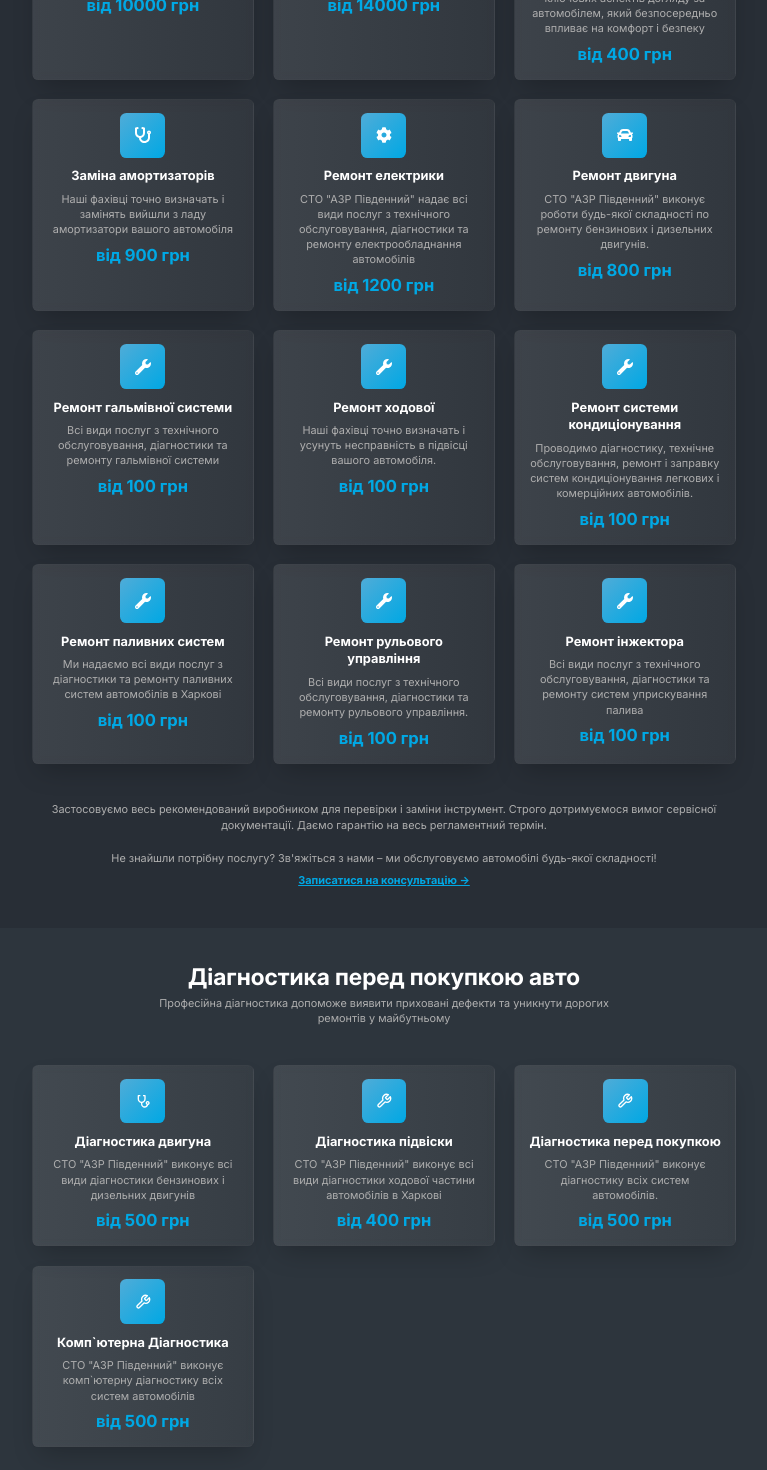
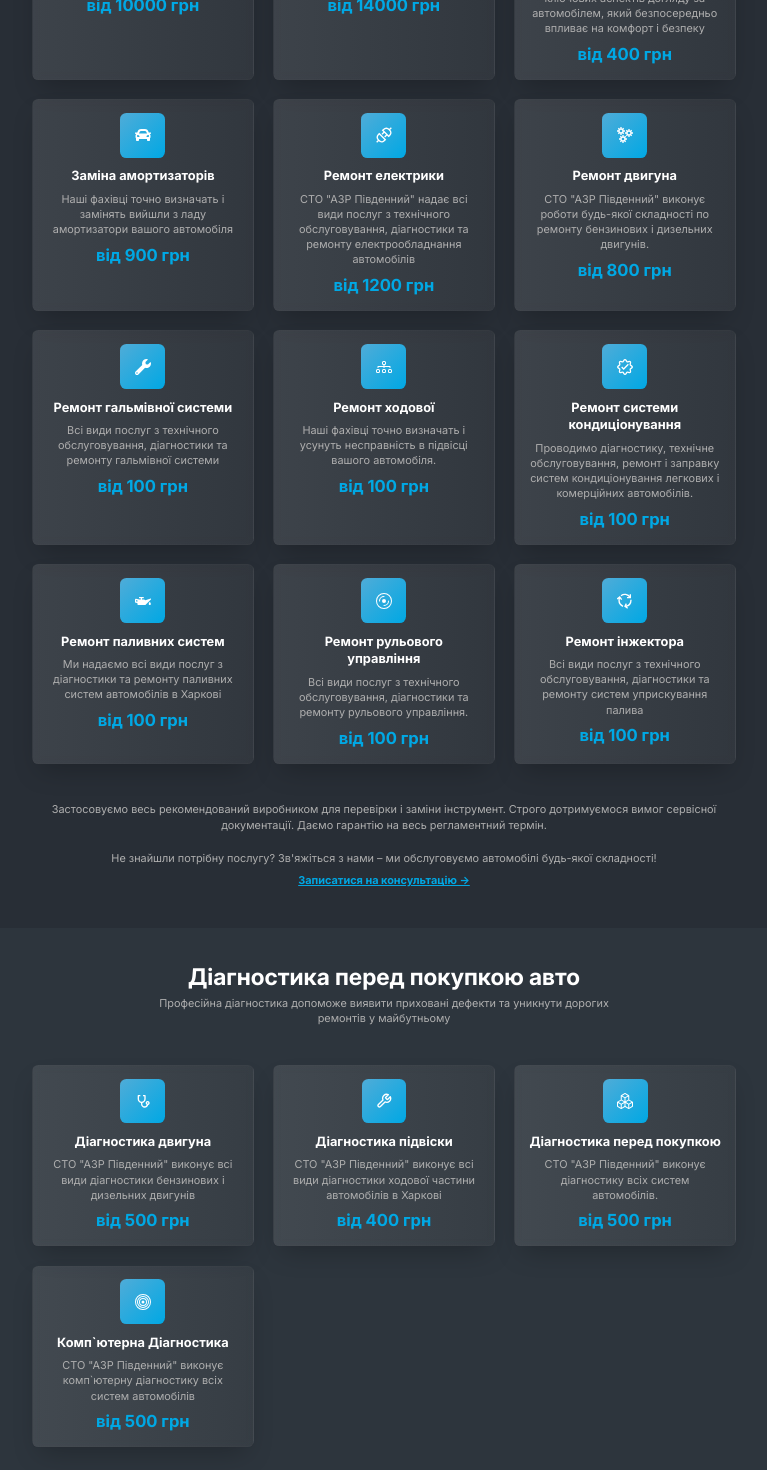
Before and after one commit to 9NBelka/AZR-pivdenniy, a React (Vite) app: page / in a window 1280 px wide. Shown: the part 880-2350 px from the top of the page, without its empty margins (256-1023 px from the left). Built offline with nearby package versions, Linux system fonts and the light colour scheme.

Commit message:
change icons

```diff
--- a/src/components/AZRLandingComponents/DiagnosticsSection/DiagnosticsSection.jsx
+++ b/src/components/AZRLandingComponents/DiagnosticsSection/DiagnosticsSection.jsx
@@ -4,6 +4,7 @@ import { LuGauge, LuWrench } from 'react-icons/lu';
 import { RiStethoscopeLine, RiTestTubeLine } from 'react-icons/ri';
 import { MdOutlineCameraAlt } from 'react-icons/md';
 import { IoEyeOutline } from 'react-icons/io5';
+import { BsBoxes, BsBullseye } from 'react-icons/bs';
 
 const diagnostics = [
   {
@@ -22,14 +23,14 @@ const diagnostics = [
     idCard: 'engine-diagnostics',
   },
   {
-    icon: <LuWrench className={styles.cardIcon} />,
+    icon: <BsBoxes className={styles.cardIcon} />,
     title: 'Діагностика перед покупкою',
     description: 'СТО "АЗР Південний" виконує діагностику всіх систем автомобілів.',
     price: 'від 500 грн',
     idCard: 'transmission-diagnostics',
   },
   {
-    icon: <LuWrench className={styles.cardIcon} />,
+    icon: <BsBullseye className={styles.cardIcon} />,
     title: 'Комп`ютерна Діагностика',
     description: 'СТО "АЗР Південний" виконує комп`ютерну діагностику всіх систем автомобілів',
     price: 'від 500 грн',
--- a/src/components/AZRLandingComponents/ServicesSection/ServicesSection.jsx
+++ b/src/components/AZRLandingComponents/ServicesSection/ServicesSection.jsx
@@ -1,5 +1,15 @@
-import { FaWrench, FaCog, FaBullseye, FaStethoscope, FaDotCircle, FaCar } from 'react-icons/fa';
+import {
+  FaWrench,
+  FaCog,
+  FaBullseye,
+  FaStethoscope,
+  FaDotCircle,
+  FaCar,
+  FaOilCan,
+} from 'react-icons/fa';
 import styles from './ServicesSection.module.scss';
+import { GrAction, GrCycle, GrServices, GrValidate } from 'react-icons/gr';
+import { BsDiagram3, BsDisc } from 'react-icons/bs';
 
 const services = [
   {
@@ -25,7 +35,7 @@ const services = [
     idCard: 'suspension-repair',
   },
   {
-    icon: <FaStethoscope className={styles.cardIcon} />,
+    icon: <FaCar className={styles.cardIcon} />,
     title: 'Заміна амортизаторів',
     description:
       'Наші фахівці точно визначать і замінять вийшли з ладу амортизатори вашого автомобіля',
@@ -33,7 +43,7 @@ const services = [
     idCard: 'electrical-repair',
   },
   {
-    icon: <FaCog className={styles.cardIcon} />,
+    icon: <GrAction className={styles.cardIcon} />,
     title: 'Ремонт електрики',
     description:
       'СТО "АЗР Південний" надає всі види послуг з технічного обслуговування, діагностики та ремонту електрообладнання автомобілів',
@@ -41,7 +51,7 @@ const services = [
     idCard: 'brake-system-repair-and-maintenance',
   },
   {
-    icon: <FaCar className={styles.cardIcon} />,
+    icon: <GrServices className={styles.cardIcon} />,
     title: 'Ремонт двигуна',
     description:
       'СТО "АЗР Південний" виконує роботи будь-якої складності по ремонту бензинових і дизельних двигунів.',
@@ -57,7 +67,7 @@ const services = [
     idCard: 'auto-parts',
   },
   {
-    icon: <FaWrench className={styles.cardIcon} />,
+    icon: <BsDiagram3 className={styles.cardIcon} />,
     title: 'Ремонт ходової',
     description:
       'Наші фахівці точно визначать і усунуть несправність в підвісці вашого автомобіля.',
@@ -65,7 +75,7 @@ const services = [
     idCard: 'auto-parts',
   },
   {
-    icon: <FaWrench className={styles.cardIcon} />,
+    icon: <GrValidate className={styles.cardIcon} />,
     title: 'Ремонт системи кондиціонування',
     description:
       'Проводимо діагностику, технічне обслуговування, ремонт і заправку систем кондиціонування легкових і комерційних автомобілів.',
@@ -74,7 +84,7 @@ const services = [
   },
 
   {
-    icon: <FaWrench className={styles.cardIcon} />,
+    icon: <FaOilCan className={styles.cardIcon} />,
     title: 'Ремонт паливних систем',
     description:
       'Ми надаємо всі види послуг з діагностики та ремонту паливних систем автомобілів в Харкові',
@@ -83,7 +93,7 @@ const services = [
   },
 
   {
-    icon: <FaWrench className={styles.cardIcon} />,
+    icon: <BsDisc className={styles.cardIcon} />,
     title: 'Ремонт рульового управління',
     description:
       'Всі види послуг з технічного обслуговування, діагностики та ремонту рульового управління.',
@@ -92,7 +102,7 @@ const services = [
   },
 
   {
-    icon: <FaWrench className={styles.cardIcon} />,
+    icon: <GrCycle className={styles.cardIcon} />,
     title: 'Ремонт інжектора',
     description:
       'Всі види послуг з технічного обслуговування, діагностики та ремонту систем уприскування палива',
```
